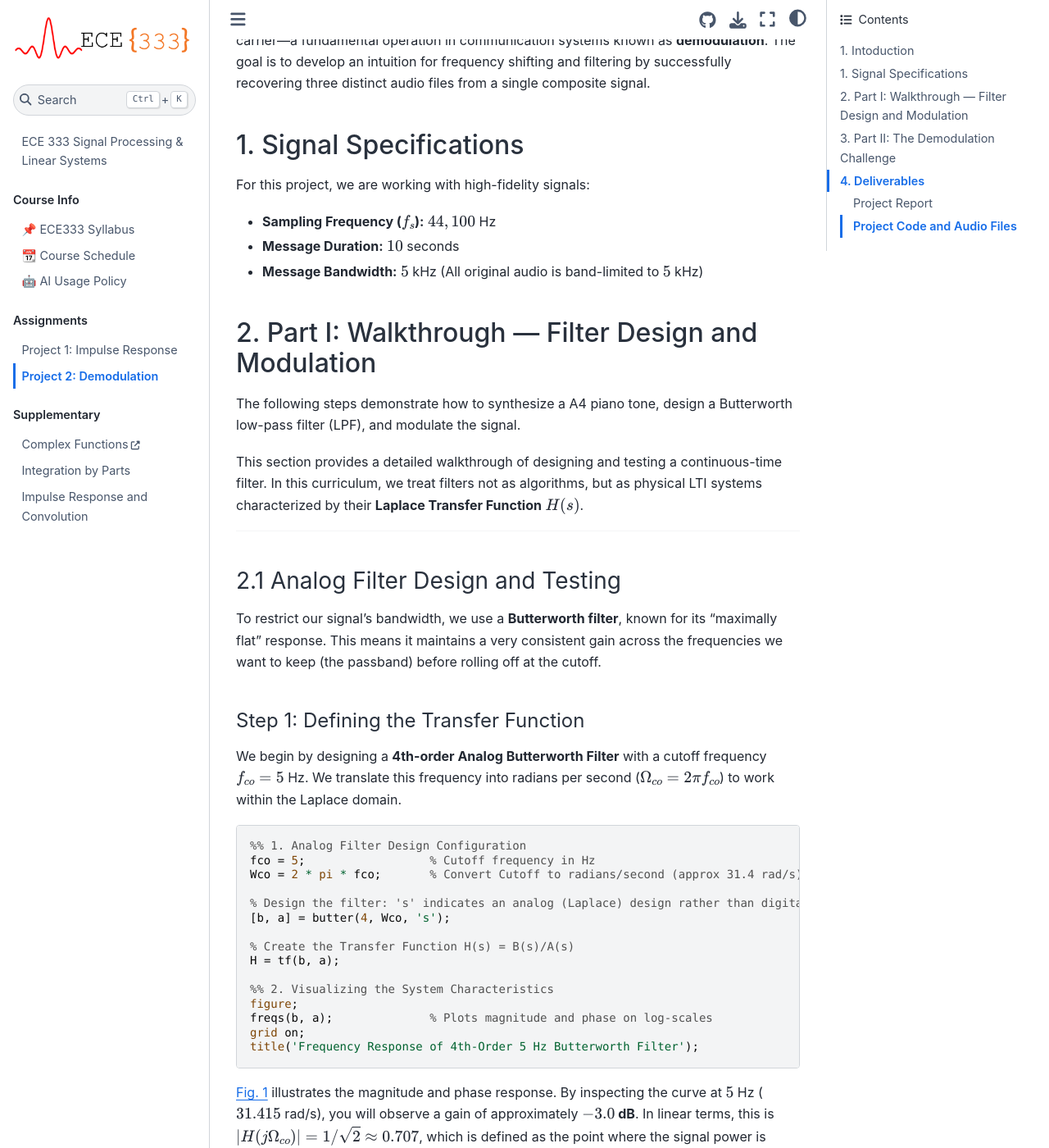
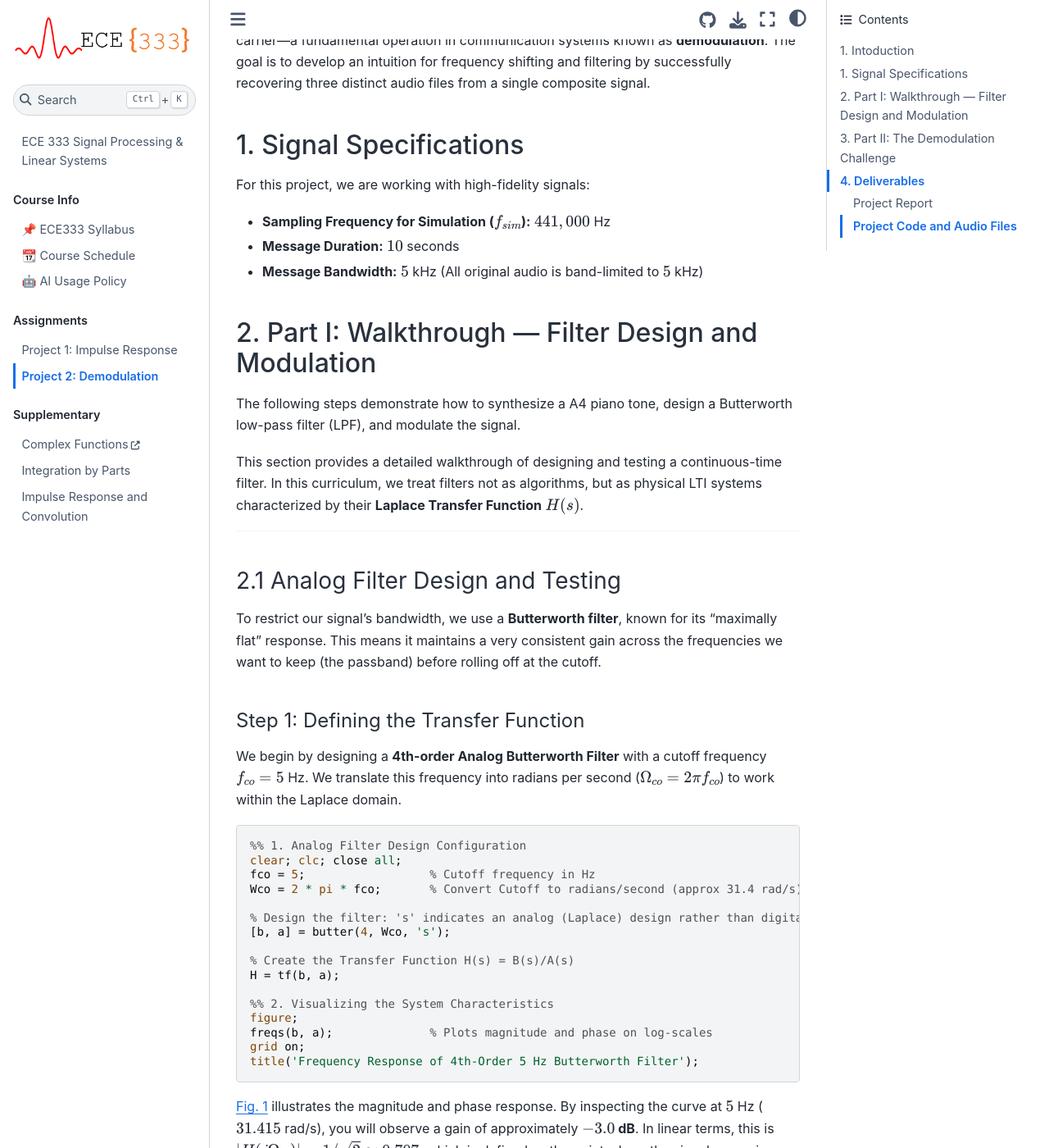
Before and after one commit to USAFA-ECE/ece333, a Jupyter Book: the page built from book/Assignments/project2.md, in a window 1280 px wide and 1400 px high, scrolled down 428 px. Shown: the whole window at 82% size. Built offline with Jupyter Book 1.0.4 settings and Sphinx 7.4.7 and the Sphinx Book theme 1.1.4, drawn with Linux system fonts in a browser that asks for light colours; some of the changed text lies outside the part shown.

Commit message:
fixed errors in P2

````diff
--- a/book/Assignments/project2.md
+++ b/book/Assignments/project2.md
@@ -12,7 +12,7 @@
 
 For this project, we are working with high-fidelity signals:
 
-* **Sampling Frequency ($f_s$):** $44,100$ Hz
+* **Sampling Frequency for Simulation ($f_{sim}$):** $441,000$ Hz
 * **Message Duration:** $10$ seconds
 * **Message Bandwidth:** $5$ kHz (All original audio is band-limited to $5$ kHz)
 
@@ -34,6 +34,7 @@
 
 ```matlab
 %% 1. Analog Filter Design Configuration
+clear; clc; close all;
 fco = 5;                  % Cutoff frequency in Hz
 Wco = 2 * pi * fco;       % Convert Cutoff to radians/second (approx 31.4 rad/s)
 
@@ -68,11 +69,11 @@
 ```matlab
 %% 3. Signal Synthesis and Spectral Analysis
 
-fsim = 441000;          % High sampling rate for continuous-time simulation
-T = 10;                 % 10-second duration
-t = 0:1/fsim:T-1/fsim;  % Time vector
-L = length(t);          % Length of signal
-f = (0:L-1)*(fsim/L);   % Frequency vector for plotting
+fs_sim = 441000;            % High sampling rate for continuous-time simulation
+T = 10;                     % 10-second duration
+t = 0:1/fs_sim:T-1/fs_sim;  % Time vector
+L = length(t);              % Length of signal
+f = (0:L-1)*(fs_sim/L);       % Frequency vector for plotting
 
 % Create a signal with three distinct frequency components
 x = cos(2*pi*2*t) + cos(2*pi*5*t) + cos(2*pi*15*t);
@@ -104,17 +105,17 @@
 
 #### Step 3: Simulating the LTI System Response
 
-Finally, we pass our signal through the filter. Since $H(s)$ represents a continuous-time system (often implemented physically with resistors, capacitors, and op-amps), we use the `lsim` function to simulate the output $y(t)$.
+Finally, we pass our signal through the filter. Since $H(s)$ represents a continuous-time system (often implemented physically with resistors, capacitors, and op-amps), we use the `conv` function to simulate the output $y(t)$.
 
 ```matlab
 %% 4. LTI System Simulation
 
 % Truncate impulse response (finite-duration approximation)
-t_h = 0:1/fsim:0.005;   % 5 ms window
+t_h = 0:1/fs_sim:0.5;   % 500 ms window
 h = impulse(H, t_h);
 
 % Normalize for unity DC gain
-h = h / (sum(h)/fsim);
+h = h / (sum(h)/fs_sim);
 
 % Continuous-time filtering via convolution:
 % 'same' keeps output length equal to input (matches t),
@@ -176,13 +177,13 @@
 carrier = cos(2*pi*fc*t); % Generate the continuous-time carrier wave
 
 % Perform modulation via element-wise multiplication
-x_modulated = y' .* carrier;
+x_modulated = y .* carrier;
 
 %% 2. Spectral Analysis of the Modulated Signal
 % Compute the magnitude spectrum of the modulated signal
 % Use fftshift to center the spectrum at 0 Hz for easier interpretation
 X_mod_freq = abs(fftshift(fft(x_modulated)));
-f_shifted = (-L/2:L/2-1)*(fs/L); % Centered frequency axis
+f_shifted = (-L/2:L/2-1)*(fs_sim/L); % Centered frequency axis
 
 %% 3. Visualizing the Modulation Results
 figure;
@@ -284,7 +285,7 @@
 
 * **Discussion Questions:**
   * **Filter Order Impact:** If you used an 8th‑order filter instead of a 4th‑order filter for your LPF, would the interference caused by the incorrectly filtered signal improve or worsen? Explain your reasoning.
-  * **Frequency Offset:** If your local oscillator frequency $f_{ci}$$ is off by **200 Hz** (e.g., 87.2 kHz instead of 87 kHz), describe the effect on the recovered audio’s pitch and clarity.
+  * **Frequency Offset:** If your local oscillator frequency $f_{ci}$ is off by **200 Hz** (e.g., 87.2 kHz instead of 87 kHz), describe the effect on the recovered audio's pitch and clarity.
 
 ### Project Code and Audio Files
 
````
